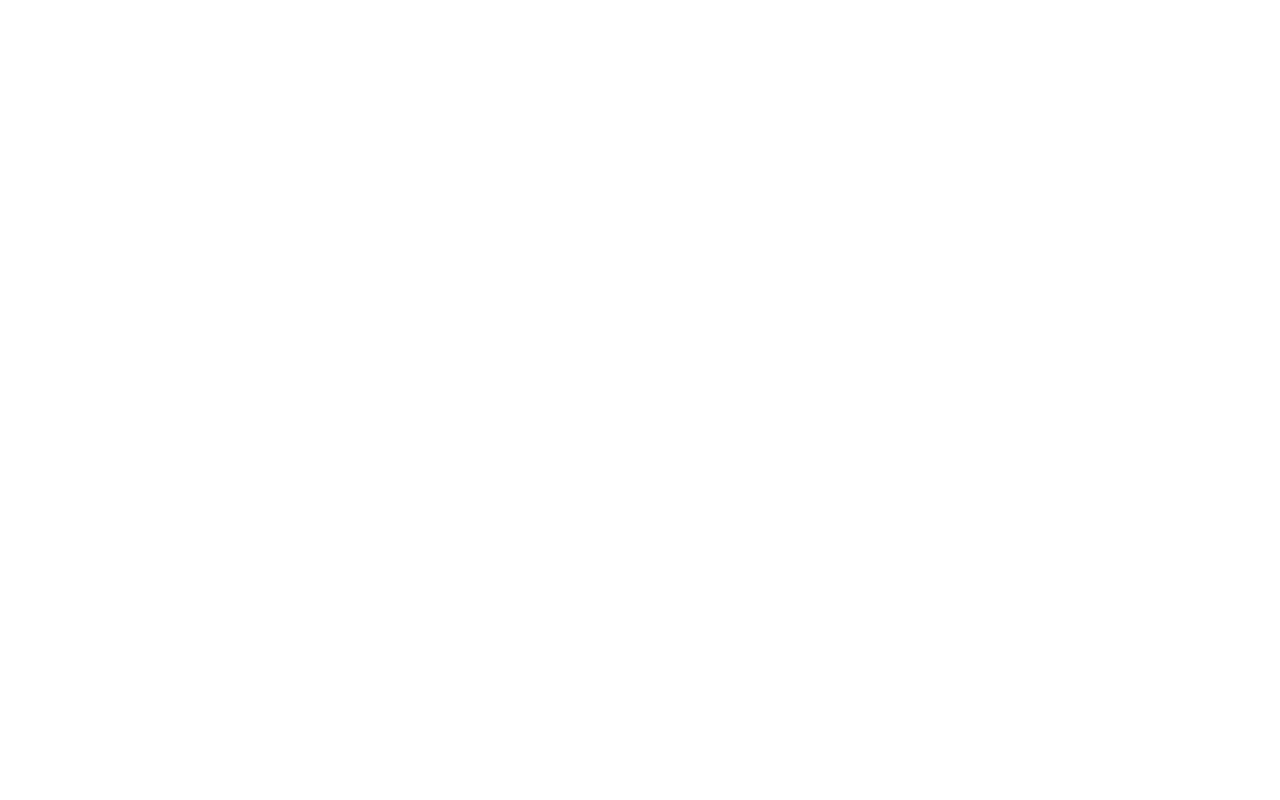
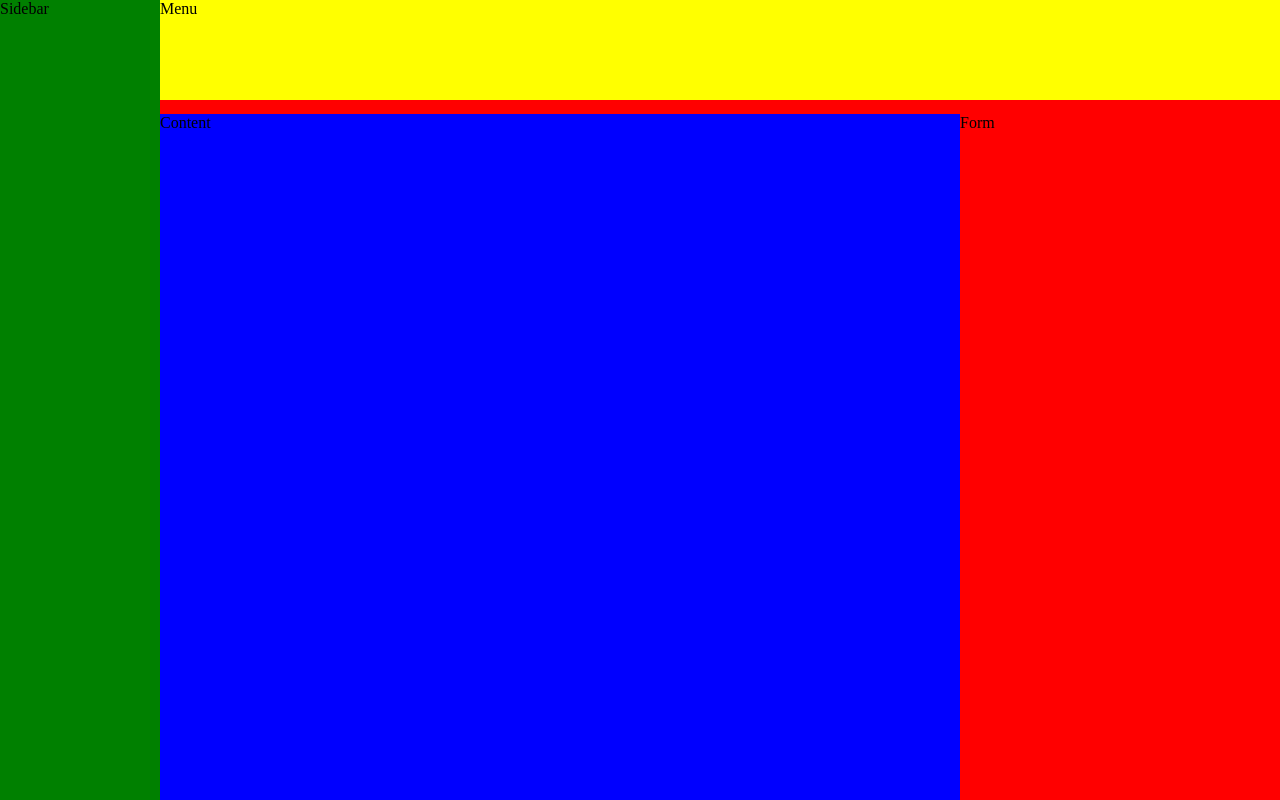
Before and after one commit to khomabhena/library, a plain HTML site: page index.html in a window 1280 px wide. Drawn offline with Linux system fonts and the light colour scheme.

Commit message:
Page layout boilerplate

```diff
--- a/index.css
+++ b/index.css
@@ -0,0 +1,35 @@
+* {
+    margin: 0;
+    box-sizing: border-box;
+}
+
+.container {
+    background-color: red;
+    display: grid;
+    grid-template-columns: 1fr 5fr 1fr 1fr;
+    grid-template-rows: 1fr 6fr;
+    height: 100vh;
+}
+
+.sidebar {
+    grid-column: 1 / 2;
+    grid-row: 1 / 3;
+    background-color: green;
+}
+
+.form {
+    grid-column: 3 / 5;
+    grid-row: 2 / 3;
+}
+
+.menu {
+    grid-column: 2 / 5;
+    background-color: yellow;
+    height: 100px;
+}
+
+.content {
+    grid-column: 2 / 3;
+    grid-row: 2 / 3;
+    background-color: blue;
+}
--- a/index.html
+++ b/index.html
@@ -9,6 +9,11 @@
     <script src="index.js"></script>
 </head>
 <body>
-
+    <div class="container">
+        <div class="sidebar">Sidebar</div>
+        <div class="menu">Menu</div>
+        <div class="content">Content</div>
+        <div class="form">Form</div>
+    </div>
 </body>
 </html>
```
